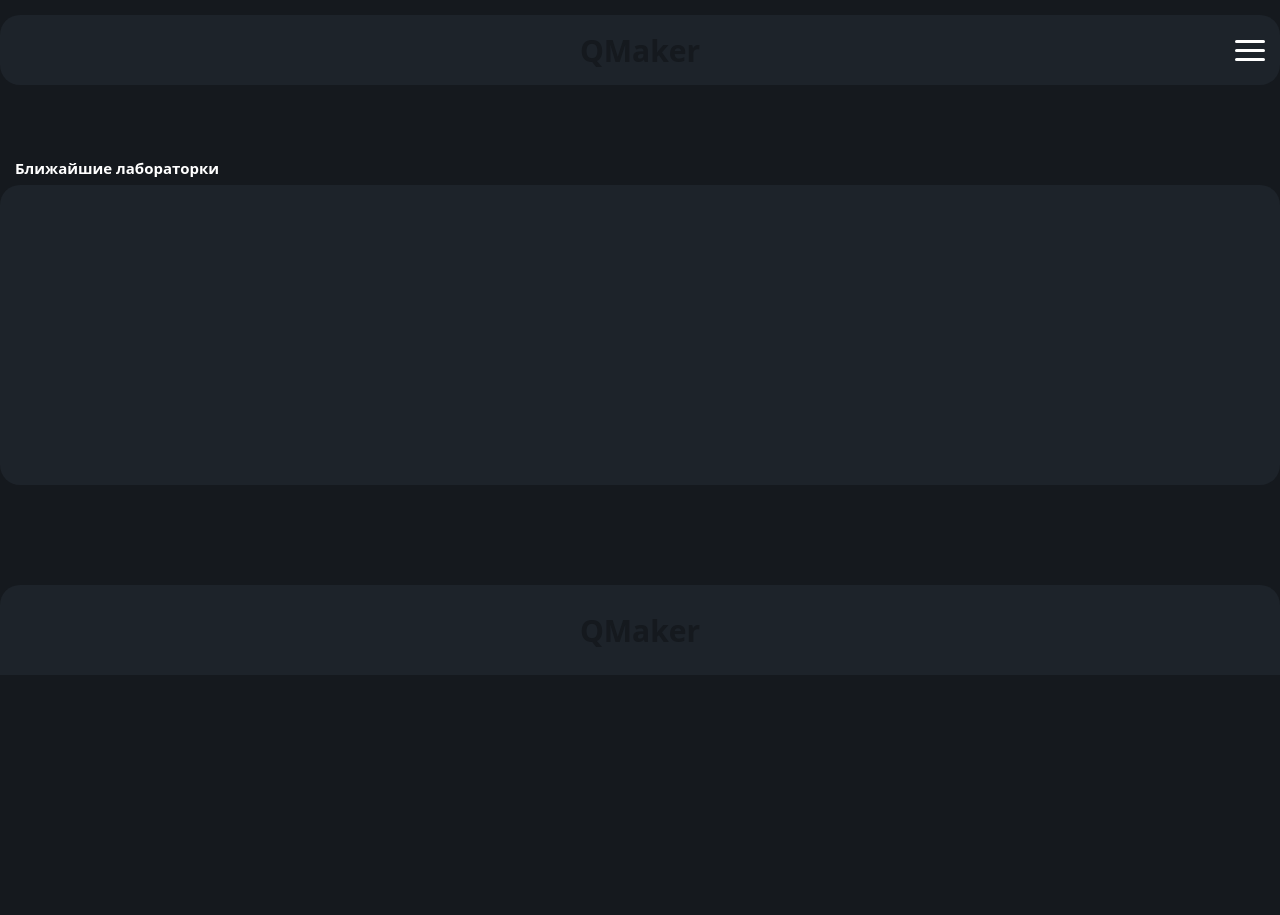
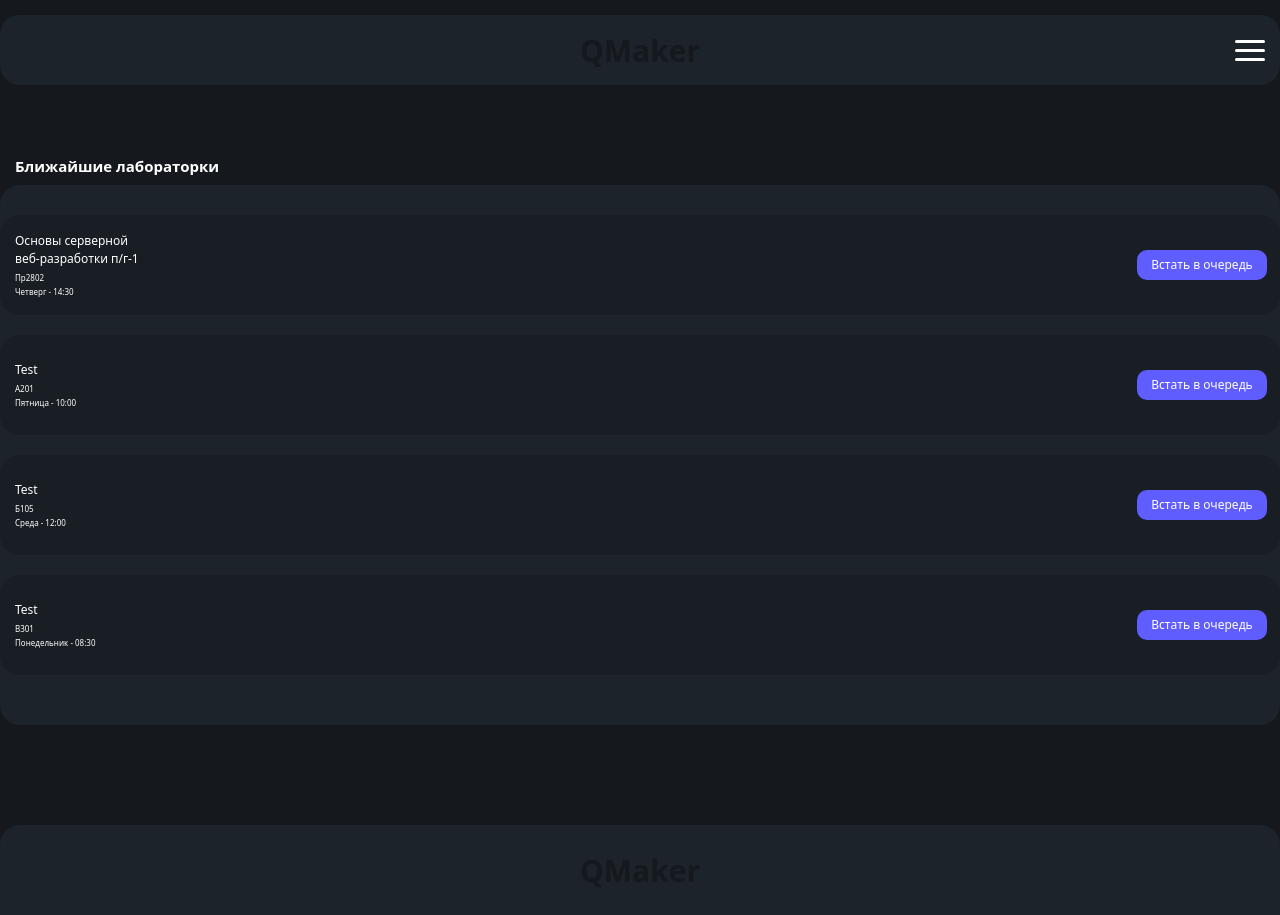
Before and after one commit to zularx/QMaker, a website: page index.html in a window 1280 px wide. Before the commit the page ends 800 px from the top, so only its background shows below. Drawn offline with Linux system fonts and the light colour scheme.

Commit message:
добавил элементы расписания которые можно менять и добавлять через JS

```diff
--- a/index.html
+++ b/index.html
@@ -7,6 +7,7 @@
     <title>Главная</title>
     <link rel="stylesheet" href="static/styles/output.css">
     <script src="static/scripts/burger.js" defer></script>
+    <script src="static/scripts/labitem.js" defer></script>
 </head>
 
 <body class="bg-base-dark-darkTheme">
@@ -35,13 +36,12 @@
             </button>
             <div class="flex flex-col ml-5 mt-4">
                 <a href="index.html" class="text-white hover:text-primary-darkTheme active:text-secondary-darkTheme w-fit text-[24px]">Главная</a>
-                <a href="" class="text-white hover:text-primary-darkTheme active:text-secondary-darkTheme w-fit text-[24px]">Все лабы</a>
                 <a href="" class="text-white hover:text-primary-darkTheme active:text-secondary-darkTheme w-fit text-[24px]">Профиль</a>
             </div>
         </nav>
     </header>
-    <main class="bg-base-light-darkTheme w-full min-h-30 max-h-fit rounded-2 mt-10">
-        <h2 class="text-white font-bold relative bottom-[28px] ml-1.5 text-[15px]">Ближайшие лабораторки</h2>
+    <main class="bg-base-light-darkTheme w-full min-h-30 max-h-fit rounded-2 mt-10 pt-3 relative py-3">
+        <h2 class="text-white font-bold absolute -top-3 ml-1.5 text-[15px]">Ближайшие лабораторки</h2>
     </main>
     <footer class="bg-base-light-darkTheme w-full h-9 mt-10 rounded-t-2 flex justify-center items-center">
         <p class="text-base-dark-darkTheme text-3 font-extrabold">QMaker</p>
--- /dev/null
+++ b/static/scripts/labitem.js
@@ -0,0 +1,60 @@
+const main = document.querySelector('main');
+
+function createLabItem(name, room, time) {
+    const labItemBg = document.createElement('div');
+    const aboutLab = document.createElement('div');
+    const labName = document.createElement('h3');
+    const labTime = document.createElement('p');
+    const labRoom = document.createElement('p');
+    const confBtn = document.createElement('button');
+    const confBtnTxt = document.createElement('p');
+
+    labItemBg.classList.add(
+        'bg-base-medium-darkTheme',
+        'w-full',
+        'h-10',
+        'rounded-2',
+        'flex',
+        'items-center',
+        'mb-2',
+        'justify-between'
+    );
+
+    aboutLab.classList.add(
+        'flex',
+        'flex-col',
+        'items-start',
+        'w-14',
+        'ml-[15px]'
+    );
+
+    labName.classList.add('font-medium', 'text-white', 'text-[12px]');
+    labRoom.classList.add('font-light', 'text-white', 'text-[8px]', 'mt-[4px]');
+    labTime.classList.add('font-light', 'text-white', 'text-[8px]', 'mt-[2px]');
+    confBtn.classList.add('w-13', 'h-3', 'bg-primary-darkTheme', 'rounded-1', 'mr-[13px]', 'cursor-pointer', 'hover:bg-secondary-darkTheme', 'active:bg-[#00D390]', 'transition-color', 'duration-200');
+    confBtnTxt.classList.add('text-white', 'text-[12px]');
+
+    labName.textContent = name;
+    labRoom.textContent = room;
+    labTime.textContent = time;
+    confBtnTxt.textContent = 'Встать в очередь';
+
+    confBtn.appendChild(confBtnTxt)
+    aboutLab.append(labName, labRoom, labTime);
+    labItemBg.appendChild(aboutLab);
+    labItemBg.appendChild(confBtn);
+
+    return labItemBg;
+}
+
+
+main.append(
+    createLabItem(
+    'Основы серверной веб-разработки п/г-1',
+    'Пр2802',
+    'Четверг - 14:30'
+    ),
+    createLabItem('Test', 'А201', 'Пятница - 10:00'),
+    createLabItem('Test', 'Б105', 'Среда - 12:00'),
+    createLabItem('Test', 'В301', 'Понедельник - 08:30')
+);
```
Also changed, not shown: static/styles/output.css.
